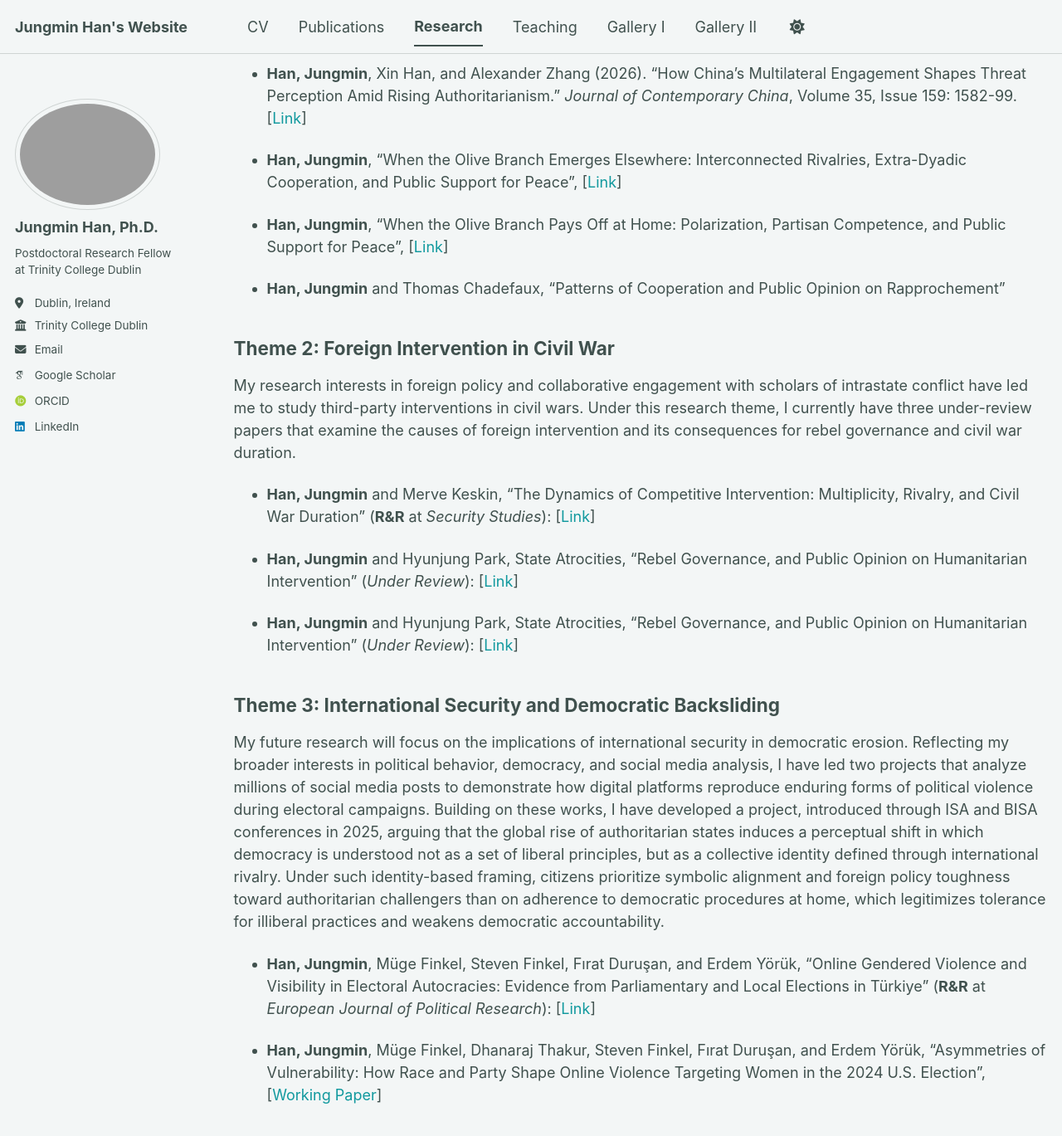
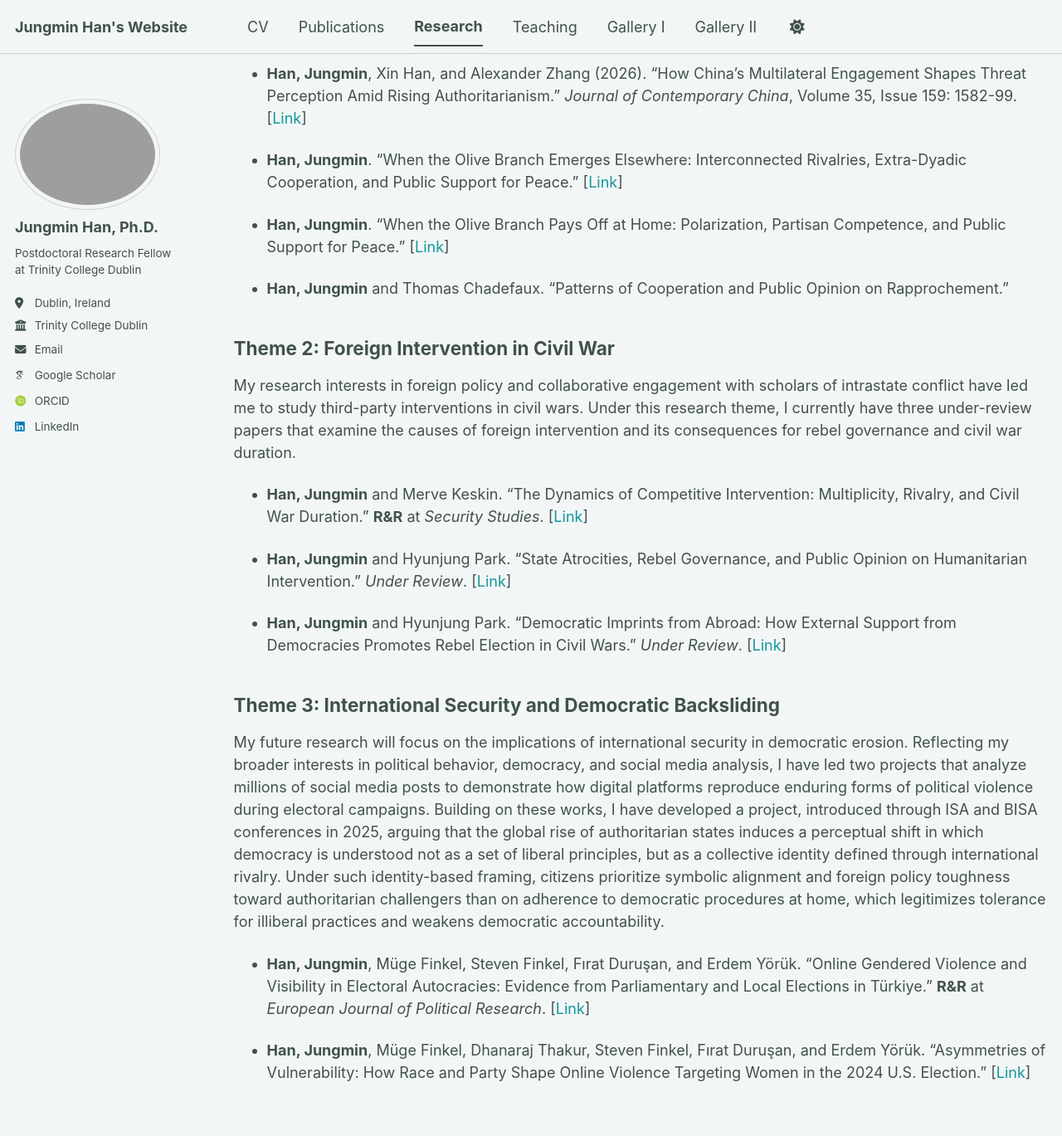
Before and after one commit to jungmin-lawrence-han/jungmin-lawrence-han.github.io, a Jekyll site: the page built from _pages/research.md, in a window 1280 px wide and 1400 px high, scrolled down 407 px. Shown: the top 1369 px of the window at 83% size. Built offline with Jekyll 4.4.1, drawn with Linux system fonts in a browser that asks for light colours; some web fonts are replaced; a script bundle is joined from its source files by our own code; library files that are not in the unit come from our copies.

Commit message:
Update research.md

```diff
--- a/_pages/research.md
+++ b/_pages/research.md
@@ -13,28 +13,28 @@ Why do individuals resist peace with a foreign adversary? Despite repeated attem
 
  * **Han, Jungmin**, Xin Han, and Alexander Zhang (2026). "How China’s Multilateral Engagement Shapes Threat Perception Amid Rising Authoritarianism." _Journal of Contemporary China_, Volume 35, Issue 159: 1582-99. [[Link](https://doi.org/10.1080/10670564.2025.2549103)]
 
-  * **Han, Jungmin**, "When the Olive Branch Emerges Elsewhere:  Interconnected Rivalries, Extra-Dyadic Cooperation, and Public Support for Peace", [[Link](https://www.dropbox.com/scl/fi/vthwlyfiey2e1g3svj9o0/Han_InternationalLandscape.pdf?rlkey=klnr5dakoc79jwmt8jk3877lj&dl=0)]
+  * **Han, Jungmin**. "When the Olive Branch Emerges Elsewhere:  Interconnected Rivalries, Extra-Dyadic Cooperation, and Public Support for Peace." [[Link](https://www.dropbox.com/scl/fi/vthwlyfiey2e1g3svj9o0/Han_InternationalLandscape.pdf?rlkey=klnr5dakoc79jwmt8jk3877lj&dl=0)]
 
-  * **Han, Jungmin**, "When the Olive Branch Pays Off at Home: Polarization, Partisan Competence, and Public Support for Peace", [[Link](https://osf.io/preprints/socarxiv/9axge_v1)]
+  * **Han, Jungmin**. "When the Olive Branch Pays Off at Home: Polarization, Partisan Competence, and Public Support for Peace." [[Link](https://osf.io/preprints/socarxiv/9axge_v1)]
 
-  * **Han, Jungmin** and Thomas Chadefaux, "Patterns of Cooperation and Public Opinion on Rapprochement"
+  * **Han, Jungmin** and Thomas Chadefaux. "Patterns of Cooperation and Public Opinion on Rapprochement."
 
 ## Theme 2: Foreign Intervention in Civil War
 
 My research interests in foreign policy and collaborative engagement with scholars of intrastate conflict have led me to study third-party interventions in civil wars. Under this research theme, I currently have three under-review papers  that examine the causes of foreign intervention and its consequences for rebel governance and civil war duration.
 
-  * **Han, Jungmin** and Merve Keskin, "The Dynamics of Competitive Intervention: Multiplicity, Rivalry, and Civil
-War Duration" (**R&R** at _Security Studies_): [[Link](https://www.dropbox.com/scl/fi/d4nyx2x0tvf5t4t2l7bfs/Han_Keskin_MultiPartyIntervention.pdf?rlkey=whrsejqw9e40ti3n9h3bpap08&dl=0)]
+  * **Han, Jungmin** and Merve Keskin. "The Dynamics of Competitive Intervention: Multiplicity, Rivalry, and Civil
+War Duration." **R&R** at _Security Studies_. [[Link](https://www.dropbox.com/scl/fi/d4nyx2x0tvf5t4t2l7bfs/Han_Keskin_MultiPartyIntervention.pdf?rlkey=whrsejqw9e40ti3n9h3bpap08&dl=0)]
 
-  * **Han, Jungmin** and Hyunjung Park, State Atrocities, "Rebel Governance, and Public Opinion on Humanitarian Intervention" (_Under Review_): [[Link](https://osf.io/preprints/socarxiv/q7n5j_v2)]
+  * **Han, Jungmin** and Hyunjung Park. "State Atrocities, Rebel Governance, and Public Opinion on Humanitarian Intervention." _Under Review_. [[Link](https://osf.io/preprints/socarxiv/q7n5j_v2)]
 
-  * **Han, Jungmin** and Hyunjung Park, State Atrocities, "Rebel Governance, and Public Opinion on Humanitarian Intervention" (_Under Review_): [[Link](https://doi.org/10.31235/osf.io/vzbhe_v1)]
+  * **Han, Jungmin** and Hyunjung Park. "Democratic Imprints from Abroad: How External Support from Democracies Promotes Rebel Election in Civil Wars." _Under Review_. [[Link](https://doi.org/10.31235/osf.io/vzbhe_v1)]
 
 
 ## Theme 3: International Security and Democratic Backsliding
 
 My future research will focus on the implications of international security in democratic erosion. Reflecting my broader interests in political behavior, democracy, and social media analysis, I have led two projects that analyze millions of social media posts to demonstrate how digital platforms reproduce enduring forms of political violence during electoral campaigns. Building on these works, I have developed a project, introduced through ISA and BISA conferences in 2025, arguing that the global rise of authoritarian states induces a perceptual shift in which democracy is understood not as a set of liberal principles, but as a collective identity defined through international rivalry. Under such identity-based framing, citizens prioritize symbolic alignment and foreign policy toughness toward authoritarian challengers than on adherence to democratic procedures at home, which legitimizes tolerance for illiberal practices and weakens democratic accountability.
 
-  * **Han, Jungmin**, Müge Finkel, Steven Finkel, Fırat Duruşan, and Erdem Yörük, "Online Gendered Violence and Visibility in Electoral Autocracies: Evidence from Parliamentary and Local Elections in Türkiye" (**R&R** at _European Journal of Political Research_): [[Link](https://www.dropbox.com/scl/fi/98li71yl7nva43legwk0b/Han-et-al.-Gendered-Online-Violence-and-Visibility-in-Electoral-Autocracies.pdf?rlkey=5ekj7ykfu1bmns76a6i2k468d&dl=0)]
+  * **Han, Jungmin**, Müge Finkel, Steven Finkel, Fırat Duruşan, and Erdem Yörük. "Online Gendered Violence and Visibility in Electoral Autocracies: Evidence from Parliamentary and Local Elections in Türkiye." **R&R** at _European Journal of Political Research_. [[Link](https://www.dropbox.com/scl/fi/98li71yl7nva43legwk0b/Han-et-al.-Gendered-Online-Violence-and-Visibility-in-Electoral-Autocracies.pdf?rlkey=5ekj7ykfu1bmns76a6i2k468d&dl=0)]
 
-  * **Han, Jungmin**, Müge Finkel, Dhanaraj Thakur, Steven Finkel, Fırat Duruşan, and Erdem Yörük, "Asymmetries of Vulnerability: How Race and Party Shape Online Violence Targeting Women in the 2024 U.S. Election", [[Working Paper](https://www.dropbox.com/scl/fi/q3efqj3fsru2ilk6eiic5/Han-et-al-2025-Asymmetries-of-Vulnerability.pdf?rlkey=b6nb4kzwpovo13y7p504j97m7&dl=0)]
+  * **Han, Jungmin**, Müge Finkel, Dhanaraj Thakur, Steven Finkel, Fırat Duruşan, and Erdem Yörük. "Asymmetries of Vulnerability: How Race and Party Shape Online Violence Targeting Women in the 2024 U.S. Election." [[Link](https://www.dropbox.com/scl/fi/q3efqj3fsru2ilk6eiic5/Han-et-al-2025-Asymmetries-of-Vulnerability.pdf?rlkey=b6nb4kzwpovo13y7p504j97m7&dl=0)]
```
